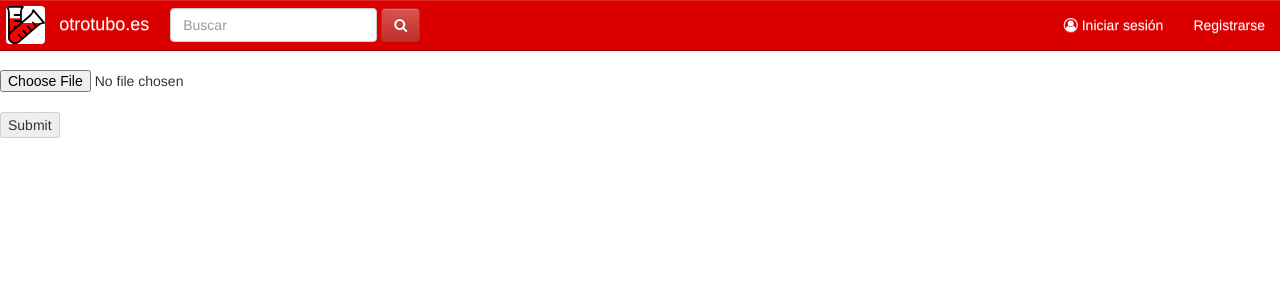
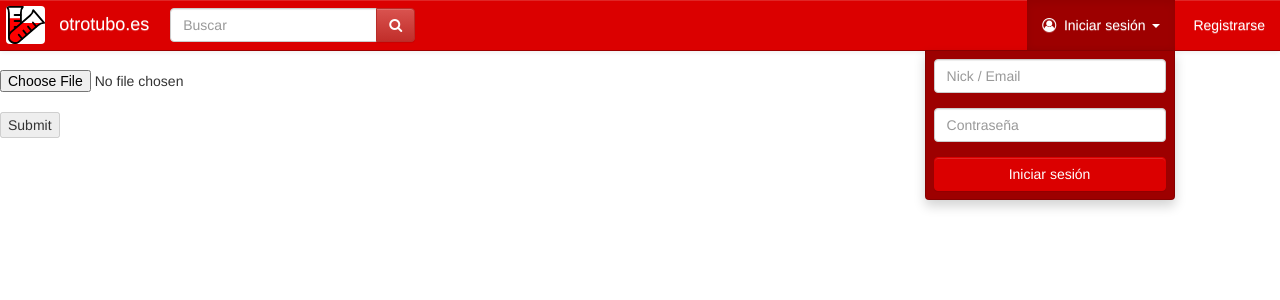
Before and after one commit to RaulWhite/otrotubo.es, a PHP site: page / in a window 1280 px wide, after a click on "Iniciar sesión". Shown: the top 300 px of the page. Run offline with PHP 8.4, Linux system fonts and the light colour scheme; some libraries are stand-ins or nearby versions.

Commit message:
Estilizado código y formulario de login
- Estilizado código para seguir la regla de máximo 80 caracteres/línea
  (cuando sea posible). Es más cómodo para cuando se tienen dos
  archivos abiertos, uno al lado del otro.
- Añadido formulario para login en la cabecera, en formato dropdown.

```diff
--- a/css/headerStyle.css
+++ b/css/headerStyle.css
@@ -1,4 +1,37 @@
-/* Header */
+/* HEADER */
+
+/* Padding para header sticky */
+body {
+  padding-top: 70px;
+}
+
+/* Eliminar lineas extra de bloques en móvil */
+.navbar-form {
+  -webkit-box-shadow: none;
+  box-shadow: none;
+}
+
+/* Color del botón de iniciar sesión */
+.submitButton{
+  background: #db0000;
+  border-color: #db0000;
+}
+
+/* Login dropdown */
+.login-dropdown .dropdown-menu{
+  width: 250px;
+  padding: 8px;
+  background: #9d0000 !important;
+}
+
+/* Centrar elementos del menú en móvil */
+@media (max-width: 767px) {
+    .navbar-collapse .navbar-nav li a {
+      text-align: center;
+    }
+}
+
+/* Colores del header (autogenerado con TWBSColor) */
 .navbar-default {
   background: #db0000;
   border-color: #9d0000;
@@ -94,8 +127,4 @@
   }
 }
 
-/* Padding para header sticky */
-body {
-  padding-top: 70px;
-}
-/*  FIN Header */
+/*  FIN HEADER */
--- a/css/style.css
+++ b/css/style.css
@@ -1,3 +1,8 @@
+/* Arreglo sombras texto botones */
+.btn {
+  text-shadow: none;
+}
+
 /* Reproductor */
 
 #player {
--- a/encodeProgress.php
+++ b/encodeProgress.php
@@ -7,13 +7,14 @@ if(isset($_POST["videoID"])){
     $logFile = implode("\n", $logFile);
 
     preg_match_all("/Duration: (.*?), start:/", $logFile, $durationArray);
-    $videoLengthString = end($durationArray[1]); // Obtener duración del vídeo (en formato hh:mm:ss.cc)
+    // Obtener duración del vídeo (en formato hh:mm:ss.cc)
+    $videoLengthString = end($durationArray[1]);
 
     // Convertir el tiempo obtenido en segundps (decimal con centésimas)
     $videoLength = parseFfmpegTime($videoLengthString);
 
     // Obtener estado actual (última línea de tiempo de codificación de vídeo)
-    // ffmpeg imprime en todo momento la posición del vídeo en la que se encuentra
+    // ffmpeg imprime en todo momento la posición del vídeo por donde va
     preg_match_all("/time=(.*?) bitrate/", $logFile, $actualTimeArray);
     $actualTimeString = end($actualTimeArray[1]);
     $actualTime = parseFfmpegTime($actualTimeString);
--- a/header.php
+++ b/header.php
@@ -1,36 +1,68 @@
-<?php function getHeader($tituloHeader){ ?>
+<?php
+// Si se ha querido iniciar sesión, se llama al archivo que procesa el login
+if (isset($_POST['submitLogin']))
+  require_once("/login.php");
+
+// Función para imprimir head de HTML (con title como parámetro)
+// y header de la página
+function getHeader($tituloHeader){ ?>
   <!DOCTYPE html>
-  <html lang="en">
+  <html lang="es">
     <head>
       <meta charset="UTF-8">
-      <meta name="viewport" content="width=device-width, initial-scale=1.0">
+      <meta name="viewport" content="width=device-width, user-scalable=no">
       <meta http-equiv="X-UA-Compatible" content="ie=edge">
 
       <!-- JQuery CDN -->
-      <script src="https://ajax.googleapis.com/ajax/libs/jquery/3.2.1/jquery.min.js"></script>
+      <script
+      src="https://ajax.googleapis.com/ajax/libs/jquery/3.2.1/jquery.min.js"></script>
 
       <!-- JQuery Form -->
-      <script src="https://cdnjs.cloudflare.com/ajax/libs/jquery.form/4.2.1/jquery.form.min.js" integrity="sha384-tIwI8+qJdZBtYYCKwRkjxBGQVZS3gGozr3CtI+5JF/oL1JmPEHzCEnIKbDbLTCer" crossorigin="anonymous"></script>
+      <script
+      src="https://cdnjs.cloudflare.com/ajax/libs/jquery.form/4.2.1/jquery.form.min.js"
+      integrity="sha384-tIwI8+qJdZBtYYCKwRkjxBGQVZS3gGozr3CtI+5JF/oL1JmPEHzCEnIKbDbLTCer"
+      crossorigin="anonymous"></script>
 
       <!-- Bootstrap CDN -->
-      <link rel="stylesheet" href="https://maxcdn.bootstrapcdn.com/bootstrap/3.3.7/css/bootstrap.min.css" integrity="sha384-BVYiiSIFeK1dGmJRAkycuHAHRg32OmUcww7on3RYdg4Va+PmSTsz/K68vbdEjh4u" crossorigin="anonymous">
-      <link rel="stylesheet" href="https://maxcdn.bootstrapcdn.com/bootstrap/3.3.7/css/bootstrap-theme.min.css" integrity="sha384-rHyoN1iRsVXV4nD0JutlnGaslCJuC7uwjduW9SVrLvRYooPp2bWYgmgJQIXwl/Sp" crossorigin="anonymous">
-      <script src="https://maxcdn.bootstrapcdn.com/bootstrap/3.3.7/js/bootstrap.min.js" integrity="sha384-Tc5IQib027qvyjSMfHjOMaLkfuWVxZxUPnCJA7l2mCWNIpG9mGCD8wGNIcPD7Txa" crossorigin="anonymous"></script>
+      <link rel="stylesheet"
+      href="https://maxcdn.bootstrapcdn.com/bootstrap/3.3.7/css/bootstrap.min.css"
+      integrity="sha384-BVYiiSIFeK1dGmJRAkycuHAHRg32OmUcww7on3RYdg4Va+PmSTsz/K68vbdEjh4u"
+      crossorigin="anonymous">
+      <link rel="stylesheet"
+      href="https://maxcdn.bootstrapcdn.com/bootstrap/3.3.7/css/bootstrap-theme.min.css"
+      integrity="sha384-rHyoN1iRsVXV4nD0JutlnGaslCJuC7uwjduW9SVrLvRYooPp2bWYgmgJQIXwl/Sp"
+      crossorigin="anonymous">
+      <script
+      src="https://maxcdn.bootstrapcdn.com/bootstrap/3.3.7/js/bootstrap.min.js"
+      integrity="sha384-Tc5IQib027qvyjSMfHjOMaLkfuWVxZxUPnCJA7l2mCWNIpG9mGCD8wGNIcPD7Txa"
+      crossorigin="anonymous"></script>
 
       <!-- Font Awesome CDN -->
-      <link href="https://maxcdn.bootstrapcdn.com/font-awesome/4.7.0/css/font-awesome.min.css" rel="stylesheet" integrity="sha384-wvfXpqpZZVQGK6TAh5PVlGOfQNHSoD2xbE+QkPxCAFlNEevoEH3Sl0sibVcOQVnN" crossorigin="anonymous"></link>
+      <link rel="stylesheet"
+      href="https://maxcdn.bootstrapcdn.com/font-awesome/4.7.0/css/font-awesome.min.css"
+      integrity="sha384-wvfXpqpZZVQGK6TAh5PVlGOfQNHSoD2xbE+QkPxCAFlNEevoEH3Sl0sibVcOQVnN"
+      crossorigin="anonymous">
 
       <!-- Custom CSSs -->
       <link rel="stylesheet" href="css/headerStyle.css">
       <link rel="stylesheet" href="css/style.css">
 
-      <title><?php echo isset($tituloHeader)?$tituloHeader." - ":"" ?>otrotubo.es</title>
+      <?php
+      // Título de la página proporcionado por el parámetro de la función,
+      // seguido del dominio. Ejemplo: Big buck Bunny - otrotubo.es
+      echo "<title>"
+        .(isset($tituloHeader)?$tituloHeader." - ":"")
+        ."otrotubo.es</title>";
+      ?>
     </head>
     <body>
       <nav class="navbar navbar-default navbar-fixed-top">
         <div class="container-fluid">
           <div class="navbar-header">
-            <button type="button" class="navbar-toggle collapsed" data-toggle="collapse" data-target="#nav-menu" aria-expanded="false">
+            <button type="button"
+            class="navbar-toggle collapsed"
+            data-toggle="collapse" data-target="#nav-menu"
+            aria-expanded="false">
               <span class="sr-only">Mostrar menú</span>
               <span class="icon-bar"></span>
               <span class="icon-bar"></span>
@@ -42,15 +74,47 @@
             </a>
           </div>
           <div class="collapse navbar-collapse" id="nav-menu">
-            <form class="navbar-form navbar-left">
-              <div class="form-group">
+            <form class="navbar-form navbar-left" role="search">
+              <div class="input-group">
                 <input type="text" class="form-control" placeholder="Buscar">
+                <span class="input-group-btn">
+                  <button type="submit" class="btn btn-default btn-danger">
+                    <i class="fa fa-search"></i>
+                  </button>
+                </span>
               </div>
-              <button type="submit" class="btn btn-danger"><i class="fa fa-search"></i></button>
             </form>
             <ul class="nav navbar-nav navbar-right">
-              <li><a href="#"><i class="fa fa-user-circle-o"></i> Iniciar sesión</a></li>
-              <li><a href="#"><span class="glyphicon glyphicon-register"></span>Registrarse</a></li>
+              <li class="dropdown login-dropdown">
+                <a class="dropdown-toggle" data-toggle="dropdown" href="#">
+                  <i class="fa fa-user-circle-o"></i>
+                  &nbsp;Iniciar sesión
+                  <span class="caret"></span>
+                </a>
+                <ul class="dropdown-menu">
+                  <form>
+                    <div class="form-group">
+                      <input type="text" class="form-control"
+                      name="login" id="login" placeholder="Nick / Email">
+                    </div>
+                    <div class="form-group">
+                      <input type="text" class="form-control"
+                      name="pass" id="pass" placeholder="Contraseña">
+                    </div>
+                    <button type="submit"
+                    class="btn btn-default btn-danger btn-block submitButton"
+                    name="submitLogin" id="submitLogin">
+                      Iniciar sesión
+                    </button>
+                  </form>
+                </ul>
+              </li>
+              <li>
+                <a href="#">
+                  <span class="glyphicon glyphicon-register"></span>
+                  Registrarse
+                </a>
+              </li>
             </ul>
           </div>
         </div>
--- a/upload.html
+++ b/upload.html
@@ -15,27 +15,37 @@ $(function() {
   var respuesta = $('#respuesta');
 
   $("#video").bind("change", function(){
-    if(this.files[0] !== undefined && this.files[0].size > 2147483648){ // Si el archivo pesa más de 2GB (valor en bytes; 1024 bytes por KB, etc)
-      respuesta.html("El archivo es demasiado grande (Máximo admitido: 2GB)"); // Se avisa
-      $("#submit").disable(); // Se deshabilita el botón
+    // Si el archivo pesa más de 2GB (valor en bytes; 1024 bytes por KB, etc)
+    if(this.files[0] !== undefined && this.files[0].size > 2147483648){
+      // Se avisa y se deshabilita el botón
+      respuesta.html("El archivo es demasiado grande (Máximo admitido: 2GB)");
+      $("#submit").disable();
     } else { // Sino
-      respuesta.empty(); // Se vacía el mensaje de aviso
-      $("#submit").enable(); // Se habilita el botón
+      // Se vacía el mensaje de aviso y se habilita el botón
+      respuesta.empty();
+      $("#submit").enable();
     }
   });
 
   $('form').ajaxForm({
-    beforeSend: function() { // Antes de subir
-      var percentVal = '0%'; // Porcentaje a 0
+    // Antes de subir
+    beforeSend: function() {
+      // Porcentaje a 0
+      var percentVal = '0%';
       percent.html(percentVal);
-      $("#progresoSubida").show(); // Mostrar proceso de subida
+      // Mostrar proceso de subida
+      $("#progresoSubida").show();
     },
-    uploadProgress: function(event, position, total, percentComplete) { // Mientras se sube
-      var percentVal = percentComplete + '%'; // Actualizar porcentaje
+    // Mientras se sube
+    uploadProgress: function(event, position, total, percentComplete) {
+      // Actualizar porcentaje
+      var percentVal = percentComplete + '%';
       percent.html(percentVal);
     },
-    complete: function(xhr) { // Al completar la subida
-      respuesta.html(xhr.responseText); // Se muestra la salida del PHP destinatario del formulario
+    // Al completar la subida
+    complete: function(xhr) {
+      // Se muestra la salida del PHP destinatario del formulario
+      respuesta.html(xhr.responseText);
     }
   });
 });
```
Also changed, not shown: encode.php (+19 -7 lines), submitVideo.php (+51 -23 lines), ver/index.php (+7 -4 lines), 2 other files.
